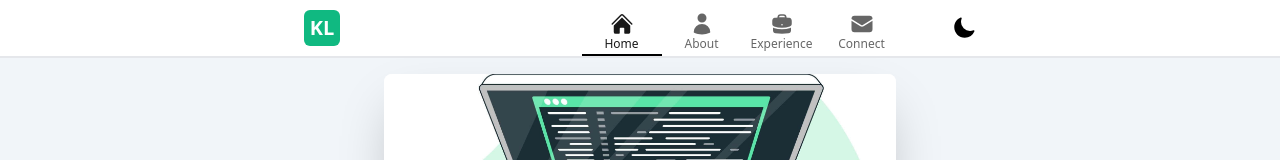
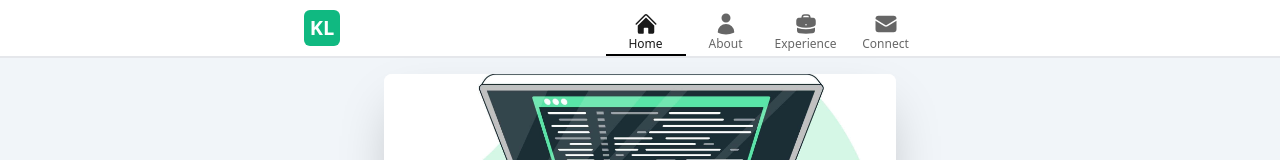
Before and after one commit to krislao/krislao.github.io, a website: page index.html in a window 1280 px wide. Shown: the top 160 px of the page. Drawn offline with Linux system fonts and the light colour scheme.

Commit message:
refactor: hide dark mode

```diff
--- a/index.html
+++ b/index.html
@@ -116,7 +116,7 @@
             </li>
           </ul>
         </nav>
-        <span class="ml-2">
+        <!-- <span class="ml-2">
           <svg
             xmlns="http://www.w3.org/2000/svg"
             viewBox="0 0 24 24"
@@ -129,7 +129,7 @@
               clip-rule="evenodd"
             />
           </svg>
-        </span>
+        </span> -->
       </div>
     </header>
 
```
